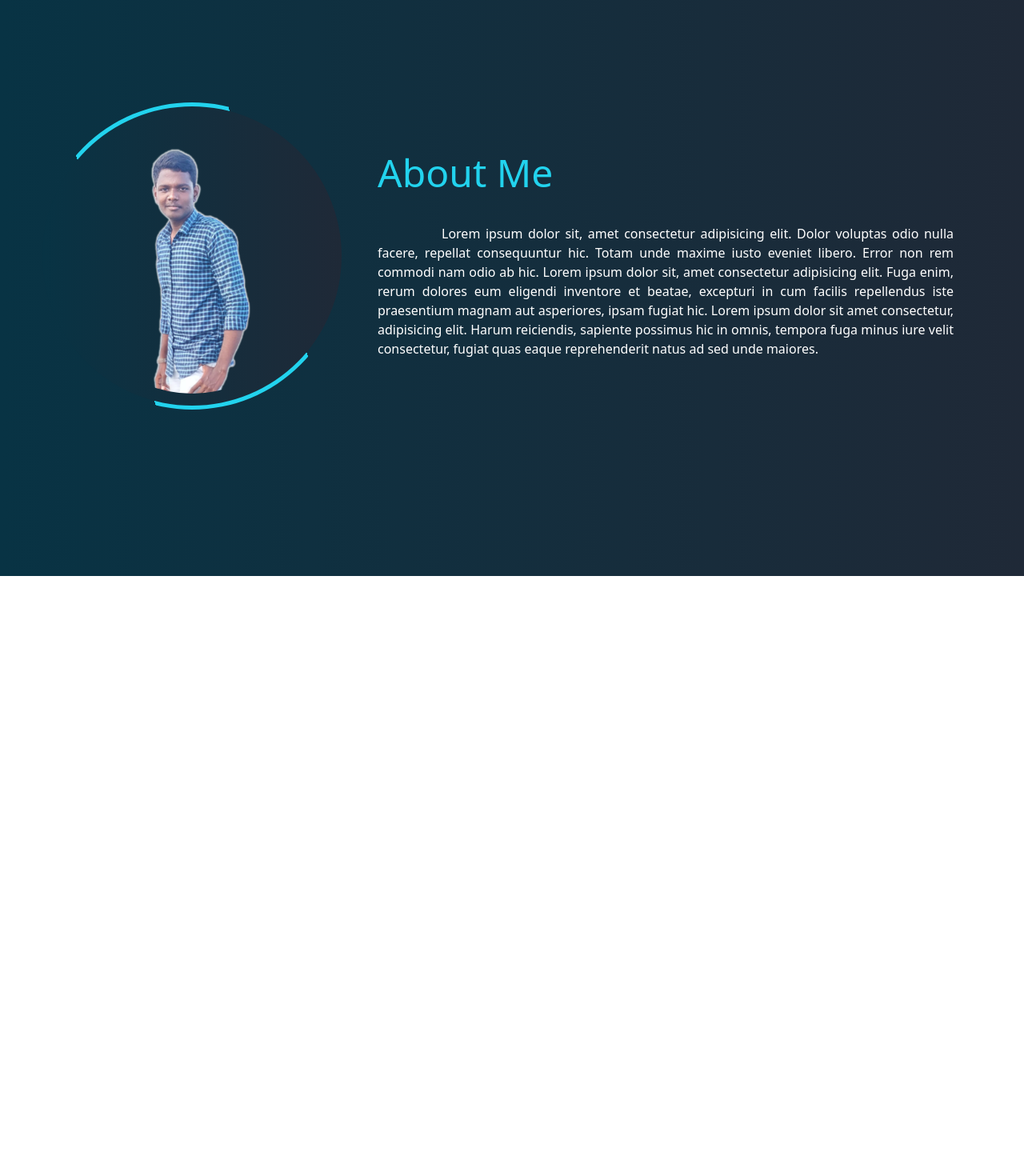
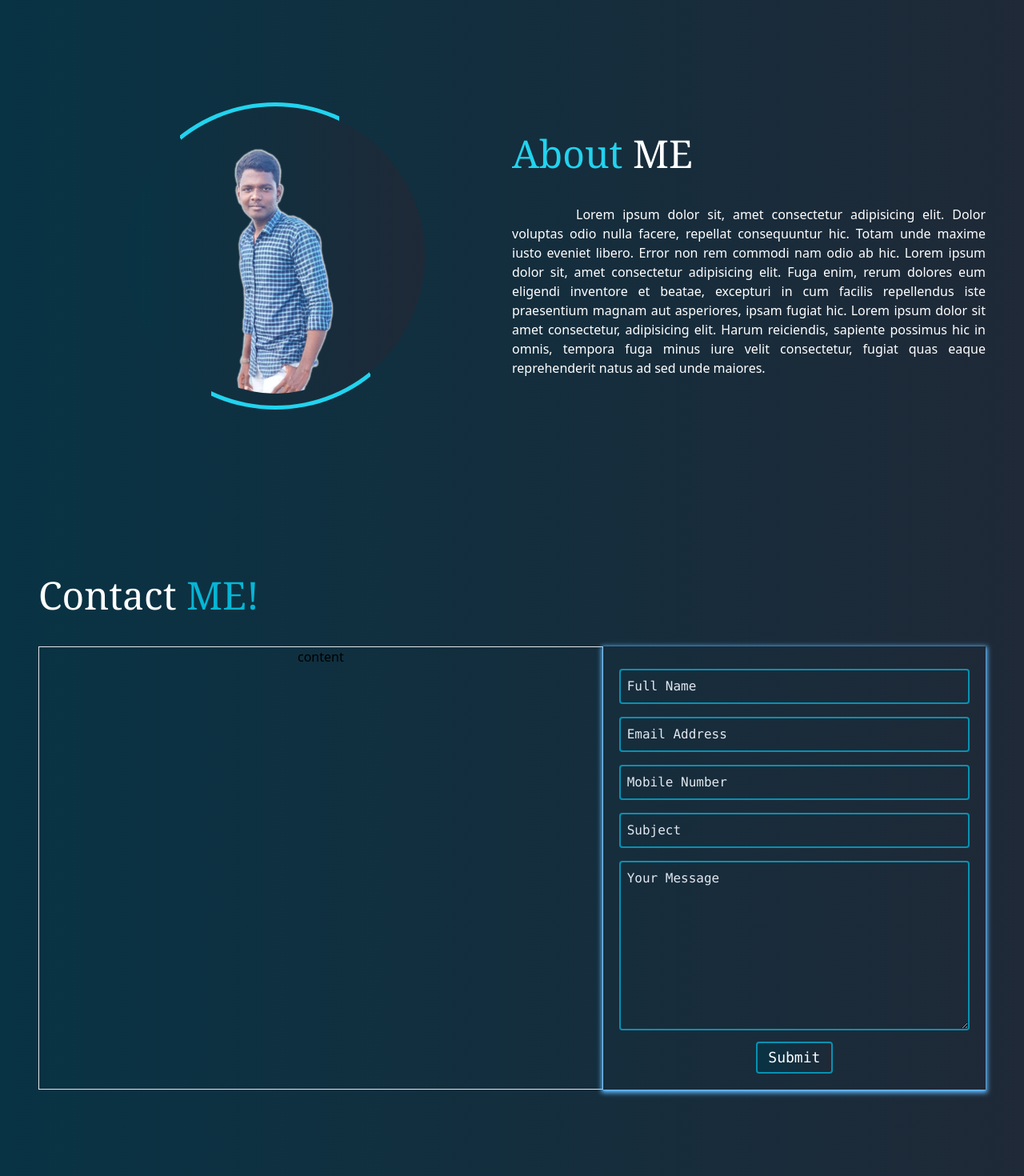
Before and after one commit to Satheesh-Baabu/Portfolio, a React (Vite) app: page / in a window 1280 px wide. Shown: the part 880-2350 px from the top of the page at 80% size. Before the commit the page ends 1600 px from the top, so only its background shows below. Built offline with nearby package versions, Linux system fonts and the light colour scheme.

Commit message:
some correction in previous and contact page modify

```diff
--- a/src/Components/Navbar.jsx
+++ b/src/Components/Navbar.jsx
@@ -35,12 +35,12 @@ function moveToTop () {
         <div onClick={() => setopen(!open)} className=' text-3xl absolute right-8 top-7 cursor-pointer md:hidden'>
           {open ? <FaWindowClose className='text-white' /> : <FaBars className='text-white'/>}
         </div>
-        <ul className={`md:flex flex-col md:flex-row items-center md:pb-0  pb-12 absolute md:static  md:z-auto z-[-1] left-0 w-full md:w-auto md:pl-0  transition-all duration-500 ease-in ${open ? 'top-20 opacity-100' : 'top-[-490px] md:opacity-100'} [&>*:first-child]:ml-0`}>
+        <ul className={`md:flex flex-col md:flex-row items-center bg-gradient-to-r from-cyan-950 to-gray-800 md:bg-none md:pb-0  pb-12 absolute md:static  md:z-auto z-[-1] left-0 w-full md:w-auto md:pl-0  transition-all duration-500 ease-in ${open ? 'top-20 opacity-100' : 'top-[-490px] md:opacity-100'} [&>*:first-child]:ml-0`}>
           {
             Links.map((link) => (
               <li key={link.name} className='md:ml-8 text-xl md:my-0 my-7 ' onClick={() => setopen(!open)}>
 
-                <Link to={link.linkname} className='text-white hover:text-cyan-400 duration-500 flex' onClick={() => moveToTop()}><h1 className='mt-1 pr-1'>{link.icon}</h1>{link.name}</Link>
+                <Link to={link.linkname} className='text-white  hover:text-cyan-400 duration-500 flex' onClick={() => moveToTop()}><h1 className='mt-1 pr-1'>{link.icon}</h1>{link.name}</Link>
               </li>
             ))
           }
--- a/src/index.css
+++ b/src/index.css
@@ -13,12 +13,12 @@ input[type=number] {
   -moz-appearance: textfield;
 }
 
-/* HTML: <div class="loader"></div> */
 
 
-
+/*First preloader css*/
 .loader {
   width: fit-content;
+  text-align: center;
   font-size: 40px;
   font-family: system-ui,sans-serif;
   font-weight: bold;
@@ -40,11 +40,11 @@ input[type=number] {
   100%   {background-size: 0                200%;background-position:0 100%,100% 100%}
 }
 
+/*About section animation css*/
+
 .circleanim::after{
-  /* overflow: hidden; */
   content: "";
   position: absolute;
-
   border-radius: 9999px;
   inset: 5px;
 }
@@ -64,3 +64,9 @@ input[type=number] {
     transform: rotate(360deg);
   }
 }
+
+/*contact form  css*/
+.feedback{
+
+  box-shadow: rgb(109, 189, 250) 0px 1px 2px 0px, rgb(98, 187, 255) 0px 2px 6px 2px;
+}
--- a/src/pages/About.jsx
+++ b/src/pages/About.jsx
@@ -3,17 +3,21 @@ import Profile from '../assets/SatheeshBaabu.png'
 function About() {
     return (
         <div className='px-12 bg-gradient-to-r from-cyan-950 to-gray-800 md:h-screen w-full'>
-            <div className='md:hidden pt-10'><h1 className='text-4xl text-cyan-400'>About Me</h1></div>
+            <div className='md:hidden pt-10'>
+            <h1 className='text-4xl mb-10 font-medium font-serif text-cyan-400'>About <span className='text-white'>ME</span></h1>
+            </div>
             <div className=' md:flex place-items-center h-full'>
 
                 <div className=' h-auto md:w-1/2 flex place-items-center justify-center my-10'>
-                    <div className='md:w-96 md:h-96  rounded-full
+                    <div className='md:w-96 md:h-96 w-64 h-64 rounded-full
                 inline-flex items-center justify-center circleanim relative overflow-hidden after:bg-gradient-to-r '>
                         <img src={Profile} alt="NO Image" className=' h-full p-5 rounded-full z-10' />
                     </div>
                 </div>
-                <div className=' px-10'>
-                    <h1 className='text-5xl text-cyan-400 md:block hidden mb-10'>About Me</h1>
+                <div className='md:w-1/2'>
+                    <h1 className='text-5xl mb-10 font-medium font-serif text-cyan-400 md:block hidden'>About <span className='text-white'>ME</span></h1>
+
+                    {/* <h1 className='text-5xl text-cyan-400 md:block hidden mb-10'>About Me</h1> */}
                     <p className='text-white text-justify indent-20'>Lorem ipsum dolor sit, amet consectetur adipisicing elit. Dolor voluptas odio nulla facere, repellat consequuntur hic. Totam unde maxime iusto eveniet libero. Error non rem commodi nam odio ab hic. Lorem ipsum dolor sit, amet consectetur adipisicing elit. Fuga enim, rerum dolores eum eligendi inventore et beatae, excepturi in cum facilis repellendus iste praesentium magnam aut asperiores, ipsam fugiat hic. Lorem ipsum dolor sit amet consectetur, adipisicing elit. Harum reiciendis, sapiente possimus hic in omnis, tempora fuga minus iure velit consectetur, fugiat quas eaque reprehenderit natus ad sed unde maiores.</p>
                 </div>
             </div>
--- a/src/pages/Contact.jsx
+++ b/src/pages/Contact.jsx
@@ -1,31 +1,30 @@
 import React from 'react'
 import confetti from 'canvas-confetti'
 function Contact() {
-  function submitclicked()
-  {
+  function submitclicked() {
     confetti({
-      particleCount:250,
-      spread:100
+      particleCount: 250,
+      spread: 100
     }
     )
   }
-  let inputcolor="text-white placeholder:text-slate-200 border-2 border-cyan-600 w-72 p-2 rounded m-2 font-mono focus:outline-none bg-transparent"
+  let inputcolor = "text-white placeholder:text-slate-200 border-2 border-cyan-600 w-full p-2 rounded my-2 font-mono focus:outline-none bg-transparent"
   return (
-    <div className='bg-gradient-to-r from-cyan-950 to-gray-800 '>
-      <div className='flex justify-center w-full text-center items-center h-screen flex-col'>
-        <h1 className='text-5xl mb-16 font-medium font-serif text-white'>Contact <span className='text-cyan-500'>ME!</span></h1>
-        <div className=''>
-          <input type='text'id='name' placeholder='Full Name' className={inputcolor}/>
-          <input type='text'id='email' placeholder='Email Address' className={inputcolor}/>
+    <div className='bg-gradient-to-r from-cyan-950 to-gray-800 h-screen w-full px-12'>
+      <h1 className='text-4xl md:text-5xl mb-10 font-medium font-serif text-white'>Contact <span className='text-cyan-500'>ME!</span></h1>
+      <div className='flex flex-col md:flex-row w-full text-center'>
+        <div className='w-3/4 border'>
+          <p>content</p>
         </div>
-        <div>
-          <input type='number'id='mobileno' placeholder='Mobile Number' className={inputcolor}/>
-          <input type='text'id='subject' placeholder='Subject' className={inputcolor}/>
+        <div className='md:w-1/2 feedback p-5'>
+            <input type='text' id='name' placeholder='Full Name' className={inputcolor} />
+            <input type='text' id='email' placeholder='Email Address' className={inputcolor} />
+            <input type='number' id='mobileno' placeholder='Mobile Number' className={inputcolor} />
+            <input type='text' id='subject' placeholder='Subject' className={inputcolor} />
+          <textarea rows={8} placeholder='Your Message' className="text-white placeholder:text-slate-200 border-2 border-cyan-600 p-2 rounded my-2 font-mono focus:outline-none bg-transparent  w-full"></textarea>
+
+          <div><button className='text-white border-2 border-cyan-600 rounded p-1 w-24 bg-gradient-to-r from-cyan-950 to-gray-800 hover:text-cyan-600 hover:border-white text-lg font-normal font-mono' onClick={submitclicked}>Submit</button></div>
         </div>
-        <div className='md:w-7/12 w-11/12 lg:w-5/12 '>
-          <textarea rows={8} placeholder='Your Message' className="text-white placeholder:text-slate-200 border-2 border-cyan-600 p-2 rounded my-2 font-mono focus:outline-none bg-transparent w-full"></textarea>
-        </div>
-        <div><button className='text-white border-2 border-cyan-600 rounded p-1 w-24 bg-gradient-to-r from-cyan-950 to-gray-800 hover:text-cyan-600 hover:border-white text-lg font-normal font-mono' onClick={submitclicked}>Submit</button></div>
       </div>
     </div>
   )
--- a/src/pages/Home.jsx
+++ b/src/pages/Home.jsx
@@ -1,5 +1,6 @@
 import React from 'react'
 import About from './About'
+import Contact from './Contact'
 import Navbar from '../Components/Navbar'
 import Profile from '../assets/SatheeshBaabu.png'
 
@@ -24,6 +25,7 @@ function Home() {
 
       </div>
       <About />
+      <Contact />
     </div>
   )
 }
```
